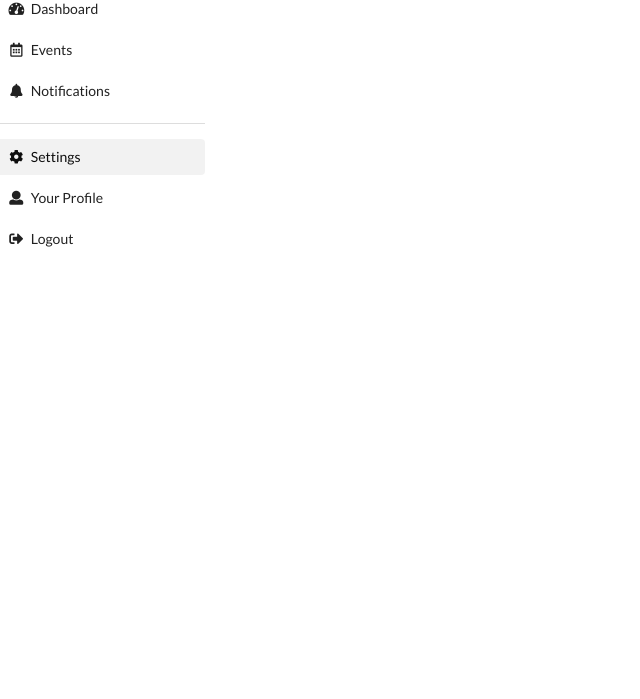
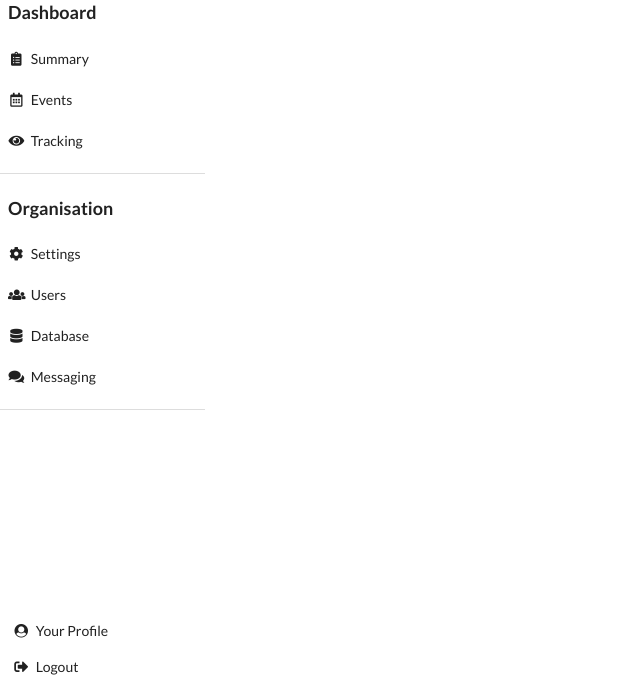
Before and after one commit to Charl1996/churchlife, a FastAPI app: template templates/layout.html in a window 1280 px wide. Shown: the part 115-814 px from the top of the page, without its empty margins (0-640 px from the left). Before the commit the page ends 362 px from the top, so only its background shows below. Run offline with FastAPI, Linux system fonts and the light colour scheme; the template is opened without the code that fills it: most values are stand-ins (such as "Sample title", 1, 10 or a date in 2020); parts of the project's set-up code (start-up, migrations or seed data) failed here and were passed over; some libraries are stand-ins or nearby versions.

Commit message:
Add dashboard pages

```diff
--- a/static/js/layout.js
+++ b/static/js/layout.js
@@ -1,25 +1,34 @@
 
-function eventsPage() {
-
-}
-
-function notificationsPage() {
-
-}
+domain = window.location.pathname.split('/')[1];
+setCurrentDomain(domain);
 
 function settingsPage() {
+    window.location.href = "/" + currentDomain() + "/settings";
+};
 
-}
+function usersPage() {
+    window.location.href = "/" + currentDomain() + "/users";
+};
+
+function databasePage() {
+    window.location.href = "/" + currentDomain() + "/database";
+};
+
+function messagingPage() {
+    window.location.href = "/" + currentDomain() + "/messaging";
+};
 
 function profilePage() {
-
-}
+    window.location.href = '/user/account/';
+};
 
 function logOut() {
+    localStorage.clear();
+
     requestHandlers = {
         200: function() {
             window.location.href = '/account/sign-in';
         }
     };
     request("POST", "/account/sign-out", null, requestHandlers)
-}
+};
--- a/static/js/utilities.js
+++ b/static/js/utilities.js
@@ -14,6 +14,14 @@ function getCookie(name) {
         if (c.indexOf(nameEQ) == 0) return c.substring(nameEQ.length,c.length);
     }
 };
+
+function currentDomain() {
+    return localStorage.getItem('domain');
+}
+
+function setCurrentDomain(domain) {
+    localStorage.setItem('domain', domain);
+}
 
 
 function request(method, url, data = null, resultHandlers = {}, headers = null) {
--- a/templates/base.html
+++ b/templates/base.html
@@ -10,6 +10,7 @@
             integrity="sha256-hVVnYaiADRTO2PzUGmuLJr8BLUSjGIZsDYGmIJLv2b8="
             crossorigin="anonymous">
         </script>
+        <script src="{{ url_for('static', path='js/utilities.js') }}"></script>
         <title>
             Churchlife
         </title>
@@ -19,6 +20,5 @@
             {% block layout %}
             {% endblock %}
         </div>
-        <script src="{{ url_for('static', path='js/utilities.js') }}"></script>
     </body>
 </html>
--- a/templates/layout.html
+++ b/templates/layout.html
@@ -1,8 +1,9 @@
 {% extends "base.html" %}
 
 {% block layout %}
+  <script src="{{ url_for('static', path='js/layout.js') }}"></script>
 
-  <div class="ui secondary pointing menu">
+  <div class="ui secondary pointing menu" style="height: 10%;">
     <div style="height: 5%; padding-bottom: 1em; padding-left: 1em;">
       <img class="ui middle aligned tiny circular image" src="/static/churchlife.png">
       <span style="display: inline-block; padding: 1em; padding-top: 1.5em">
@@ -11,37 +12,68 @@
     </div>
   </div>
 
-  <div class="ui grid">
+  <div class="ui grid" style="height: 90%;">
+
     <div class="two wide column">
       <div class="ui secondary vertical menu">
         <a class="item">
-          <div class="ui">
-            <i class="dashboard icon"></i>
-            Dashboard
+        <div class="ui header">
+          Dashboard
+        </div>
+        </a>
+        <a class="item">
+          <div id="summaryItemId" class="ui">
+            <i class="clipboard list icon"></i>
+            Summary
           </div>
         </a>
         <a class="item">
-          <div class="ui">
+          <div id="eventsItemId" class="ui" onclick="eventsPage()">
             <i class="calendar alternate outline icon"></i>
             Events
           </div>
         </a>
         <a class="item">
-          <div class="ui">
-            <i class="bell icon"></i>
-            Notifications
+          <div id="trackingItemId" class="ui" onclick="notificationsPage()">
+            <i class="eye icon"></i>
+            Tracking
           </div>
         </a>
         <div class="ui divider"></div>
-        <a class="active item">
-          <div class="ui">
+        <a class="item">
+          <div class="ui header">
+            Organisation
+          </div>
+        </a>
+        <a class="item">
+          <div id="settingsItemId" class="ui" onclick="settingsPage()">
             <i class="setting icon"></i>
             Settings
           </div>
         </a>
         <a class="item">
-          <div class="ui">
-            <i class="user icon"></i>
+          <div id="usersItemId" class="ui" onclick="usersPage()">
+            <i class="users icon"></i>
+            Users
+          </div>
+        </a>
+        <a class="item">
+          <div id="databaseItemId" class="ui" onclick="databasePage()">
+            <i class="database icon"></i>
+            Database
+          </div>
+        </a>
+        <a class="item">
+          <div id="messagingItemId" class="ui" onclick="messagingPage()">
+            <i class="comments icon"></i>
+            Messaging
+          </div>
+        </a>
+        <div class="ui divider"></div>
+        <div style="position: absolute; bottom: 1em;">
+          <a class="item">
+          <div  class="ui" onclick="profilePage()">
+            <i class="user circle icon"></i>
             Your Profile
           </div>
         </a>
@@ -51,16 +83,13 @@
             Logout
           </div>
         </a>
+        </div>
       </div>
     </div>
-    <div class="six wide column">
+    <div class="thirteen wide column">
         {% block content %}
         {% endblock %}
     </div>
   </div>
 
-    {% block javascript %}
-        <script src="{{ url_for('static', path='js/layout.js') }}"></script>
-    {% endblock %}
-
 {% endblock %}
```
Also changed, not shown: app/routers/organisation/router.py (+68 -0 lines), templates/layout_content/dashboard.html (+1 -10 lines), templates/layout_content/database.html (added, +15 -0 lines), templates/layout_content/messaging.html (added, +15 -0 lines), templates/layout_content/settings.html (added, +31 -0 lines), templates/layout_content/users.html (added, +18 -0 lines), app/routers/helper.py (line endings or trailing spaces), app/routers/services/__init__.py (deleted), static/js/layout_content/settings.js (added).
